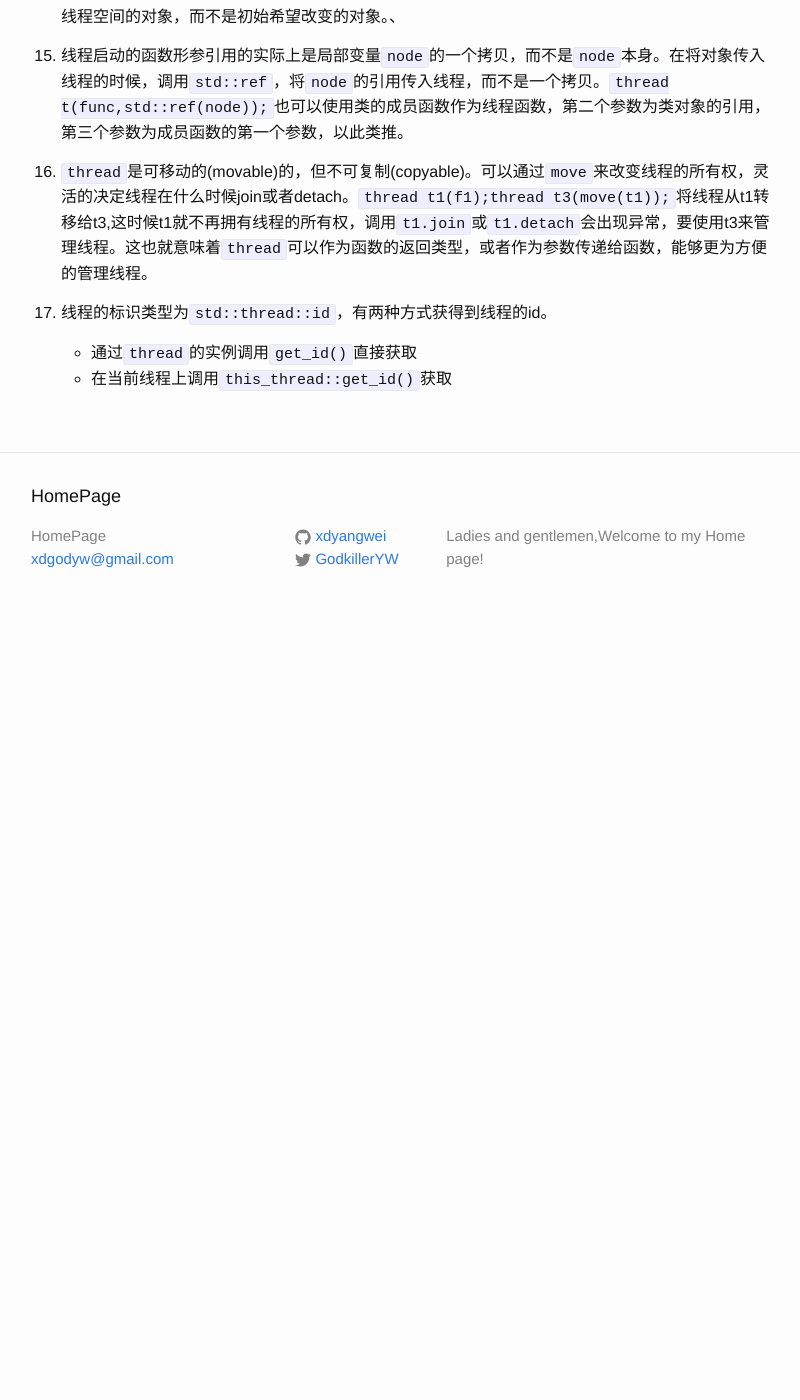
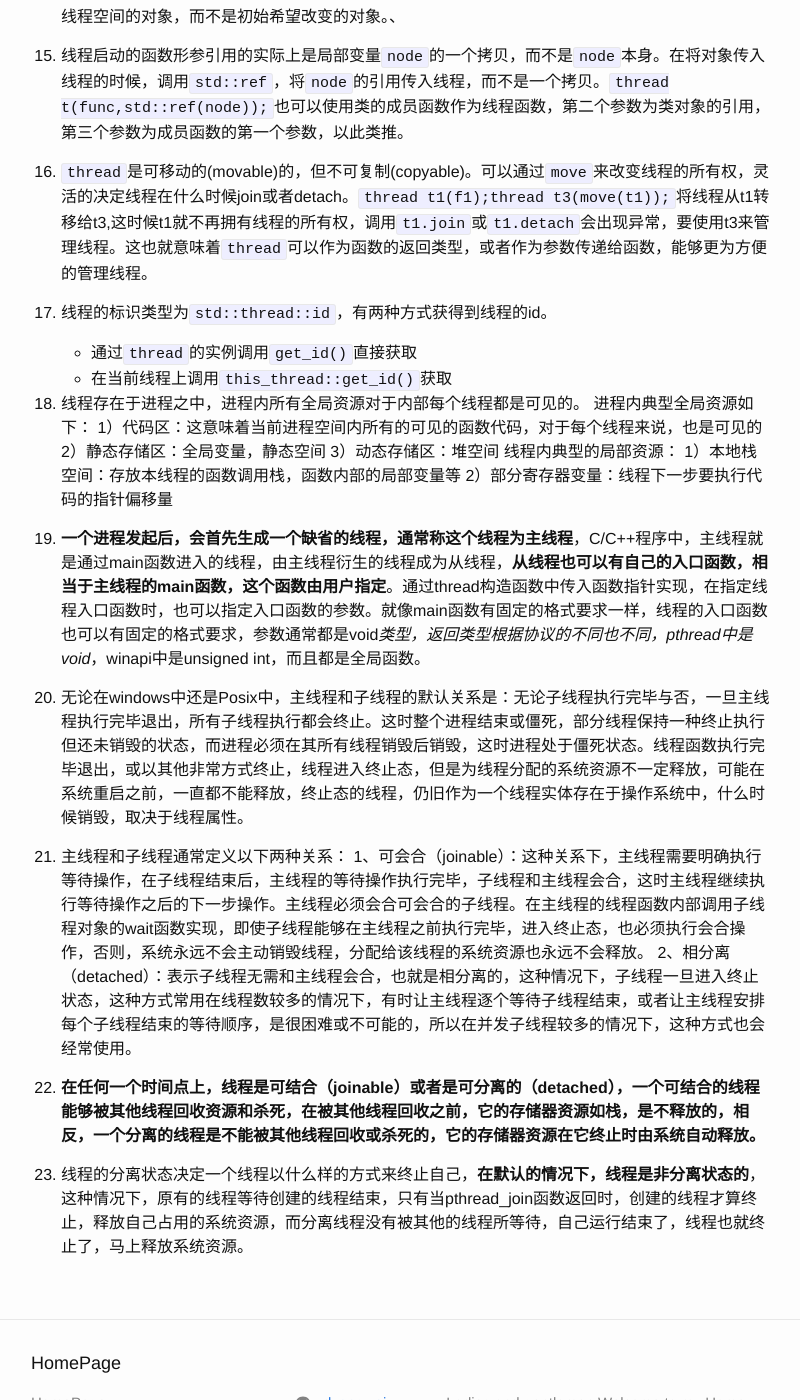
Before and after one commit to xdyangwei/xdyangwei.github.io, a Jekyll site: the page built from _posts/2018-8-22-C++11 多线程编程.md, in a window 1280 px wide and 1400 px high, scrolled down 1935 px. Shown: the whole window, without its empty margins (239-1039 px from the left). Built offline with Jekyll 4.4.1, drawn with Linux system fonts in a browser that asks for light colours; our own code applies the rules of GitHub Pages for plain Markdown files; before the commit the page ends 2565 px from its top, so only the background shows below that.

Commit message:
add the difference of thread.join() and thread.detach()

```diff
--- a/_posts/2018-8-22-C++11 多线程编程.md
+++ b/_posts/2018-8-22-C++11 多线程编程.md
@@ -49,3 +49,24 @@
 
     - 通过`thread`的实例调用`get_id()`直接获取
     - 在当前线程上调用`this_thread::get_id()`获取
+
+18. 线程存在于进程之中，进程内所有全局资源对于内部每个线程都是可见的。
+    进程内典型全局资源如下：
+    1）代码区：这意味着当前进程空间内所有的可见的函数代码，对于每个线程来说，也是可见的
+    2）静态存储区：全局变量，静态空间
+    3）动态存储区：堆空间
+    线程内典型的局部资源：
+    1）本地栈空间：存放本线程的函数调用栈，函数内部的局部变量等
+    2）部分寄存器变量：线程下一步要执行代码的指针偏移量
+
+19. **一个进程发起后，会首先生成一个缺省的线程，通常称这个线程为主线程**，C/C++程序中，主线程就是通过main函数进入的线程，由主线程衍生的线程成为从线程，**从线程也可以有自己的入口函数，相当于主线程的main函数，这个函数由用户指定**。通过thread构造函数中传入函数指针实现，在指定线程入口函数时，也可以指定入口函数的参数。就像main函数有固定的格式要求一样，线程的入口函数也可以有固定的格式要求，参数通常都是void*类型，返回类型根据协议的不同也不同，pthread中是void*，winapi中是unsigned int，而且都是全局函数。
+
+20. 无论在windows中还是Posix中，主线程和子线程的默认关系是：无论子线程执行完毕与否，一旦主线程执行完毕退出，所有子线程执行都会终止。这时整个进程结束或僵死，部分线程保持一种终止执行但还未销毁的状态，而进程必须在其所有线程销毁后销毁，这时进程处于僵死状态。线程函数执行完毕退出，或以其他非常方式终止，线程进入终止态，但是为线程分配的系统资源不一定释放，可能在系统重启之前，一直都不能释放，终止态的线程，仍旧作为一个线程实体存在于操作系统中，什么时候销毁，取决于线程属性。
+
+21. 主线程和子线程通常定义以下两种关系：
+   1、可会合（joinable）：这种关系下，主线程需要明确执行等待操作，在子线程结束后，主线程的等待操作执行完毕，子线程和主线程会合，这时主线程继续执行等待操作之后的下一步操作。主线程必须会合可会合的子线程。在主线程的线程函数内部调用子线程对象的wait函数实现，即使子线程能够在主线程之前执行完毕，进入终止态，也必须执行会合操作，否则，系统永远不会主动销毁线程，分配给该线程的系统资源也永远不会释放。
+   2、相分离（detached）：表示子线程无需和主线程会合，也就是相分离的，这种情况下，子线程一旦进入终止状态，这种方式常用在线程数较多的情况下，有时让主线程逐个等待子线程结束，或者让主线程安排每个子线程结束的等待顺序，是很困难或不可能的，所以在并发子线程较多的情况下，这种方式也会经常使用。
+
+22. **在任何一个时间点上，线程是可结合（joinable）或者是可分离的（detached），一个可结合的线程能够被其他线程回收资源和杀死，在被其他线程回收之前，它的存储器资源如栈，是不释放的，相反，一个分离的线程是不能被其他线程回收或杀死的，它的存储器资源在它终止时由系统自动释放。**
+
+23. 线程的分离状态决定一个线程以什么样的方式来终止自己，**在默认的情况下，线程是非分离状态的**，这种情况下，原有的线程等待创建的线程结束，只有当pthread_join函数返回时，创建的线程才算终止，释放自己占用的系统资源，而分离线程没有被其他的线程所等待，自己运行结束了，线程也就终止了，马上释放系统资源。
```
